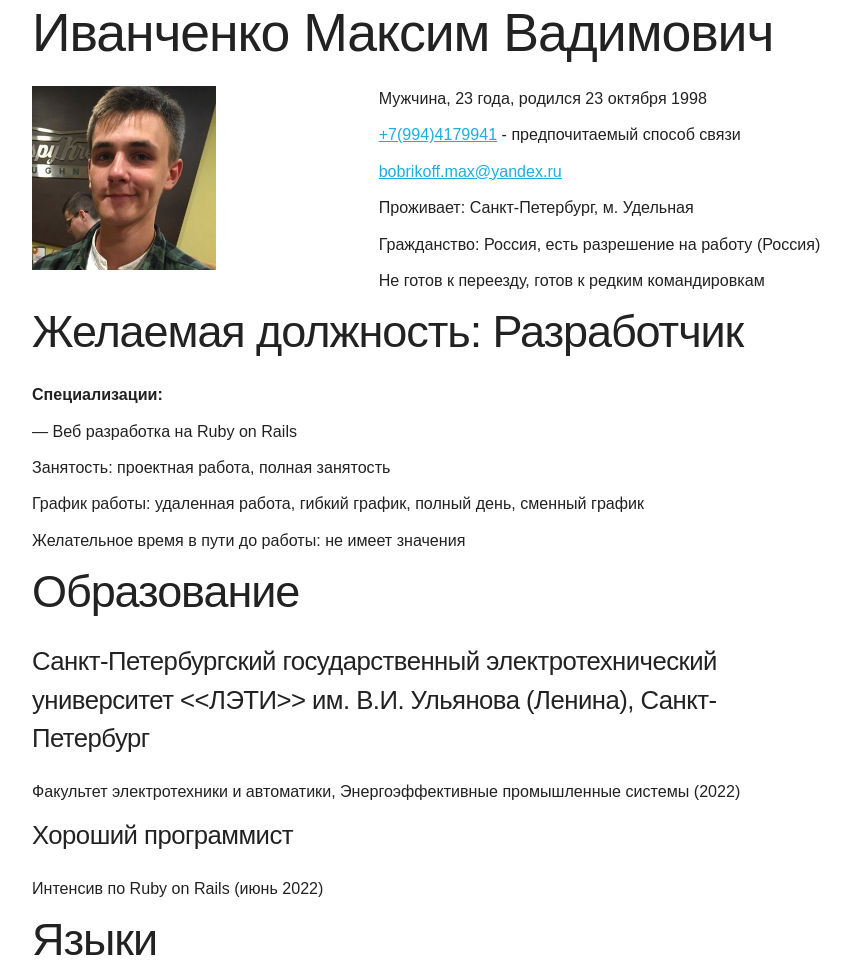
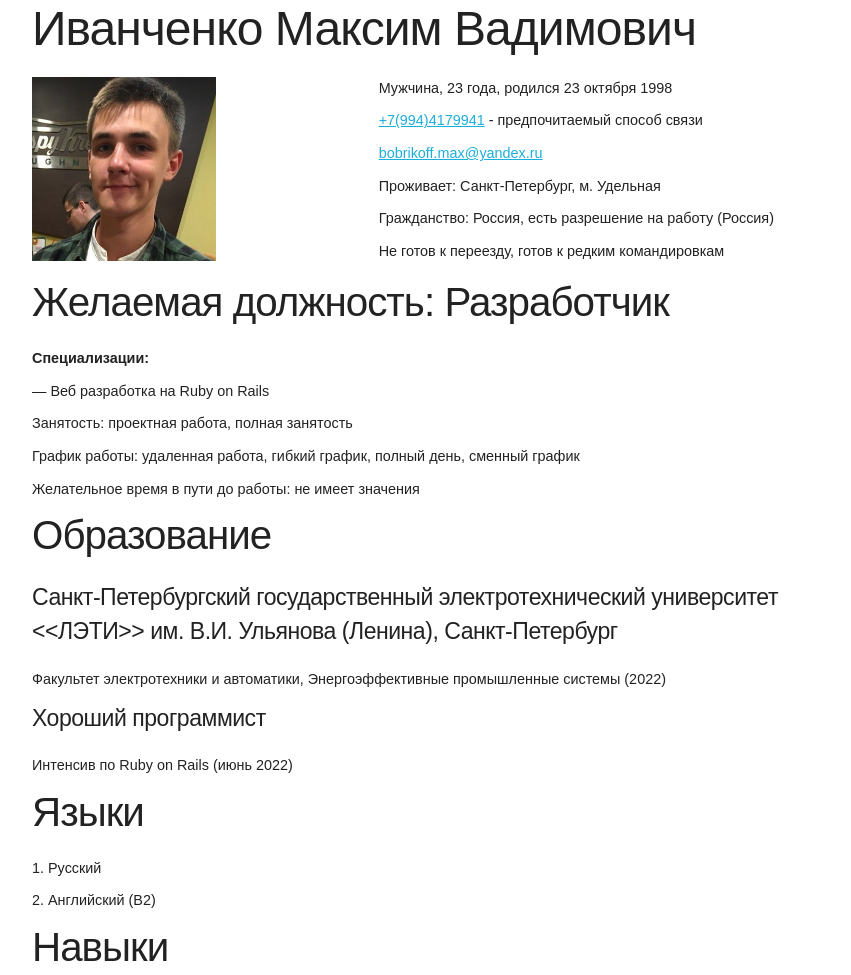
Before and after one commit to JJaist/resume, a plain HTML site: page index.html in a window 1280 px wide. Shown: the top 975 px of the page, without its empty margins (208-1059 px from the left). Drawn offline with Linux system fonts and the light colour scheme.

Commit message:
Update skeleton.css

```diff
--- a/css/skeleton.css
+++ b/css/skeleton.css
@@ -119,7 +119,7 @@
 html is set to 62.5% so that all the REM measurements throughout Skeleton
 are based on 10px sizing. So basically 1.5rem = 15px :) */
 html {
-  font-size: 67%; }
+  font-size: 60%; }
 body {
   font-size: 1.5em; /* currently ems cause chrome bug misinterpreting rems on body element */
   line-height: 1.6;
```
